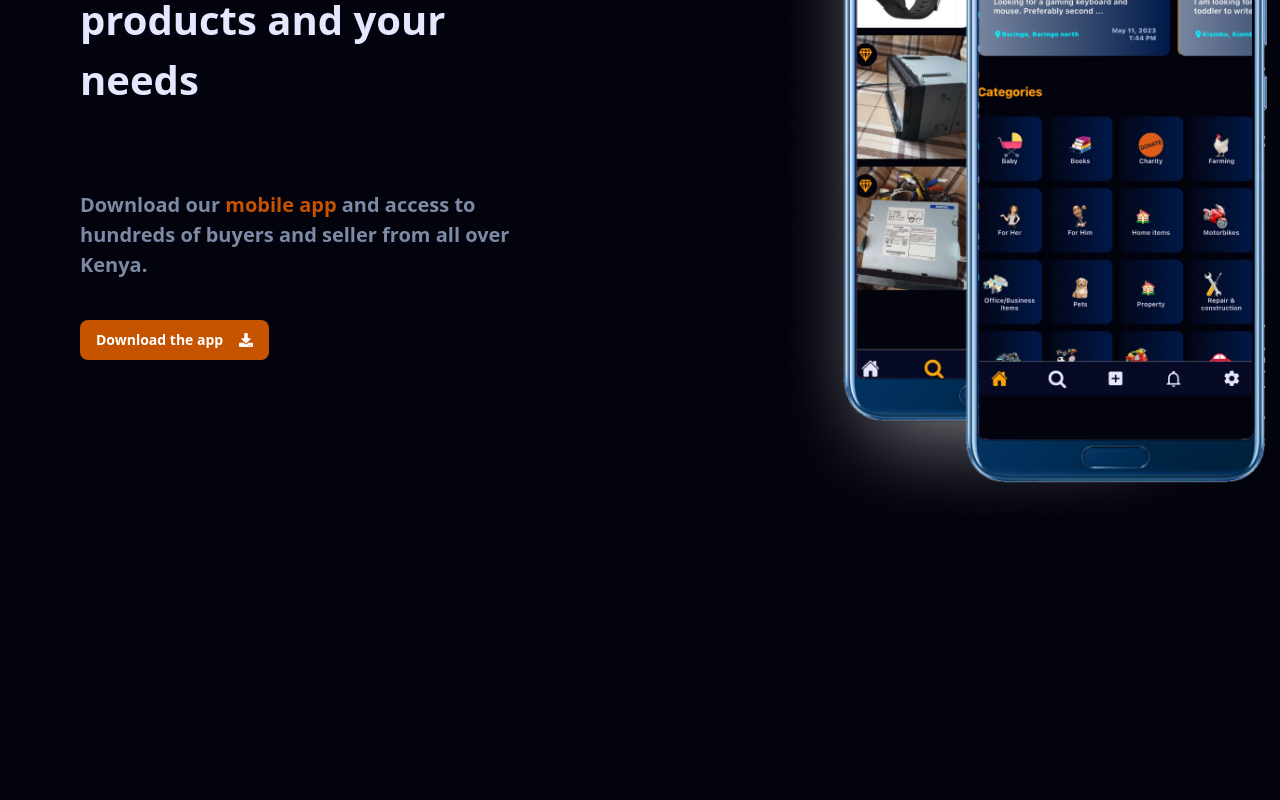
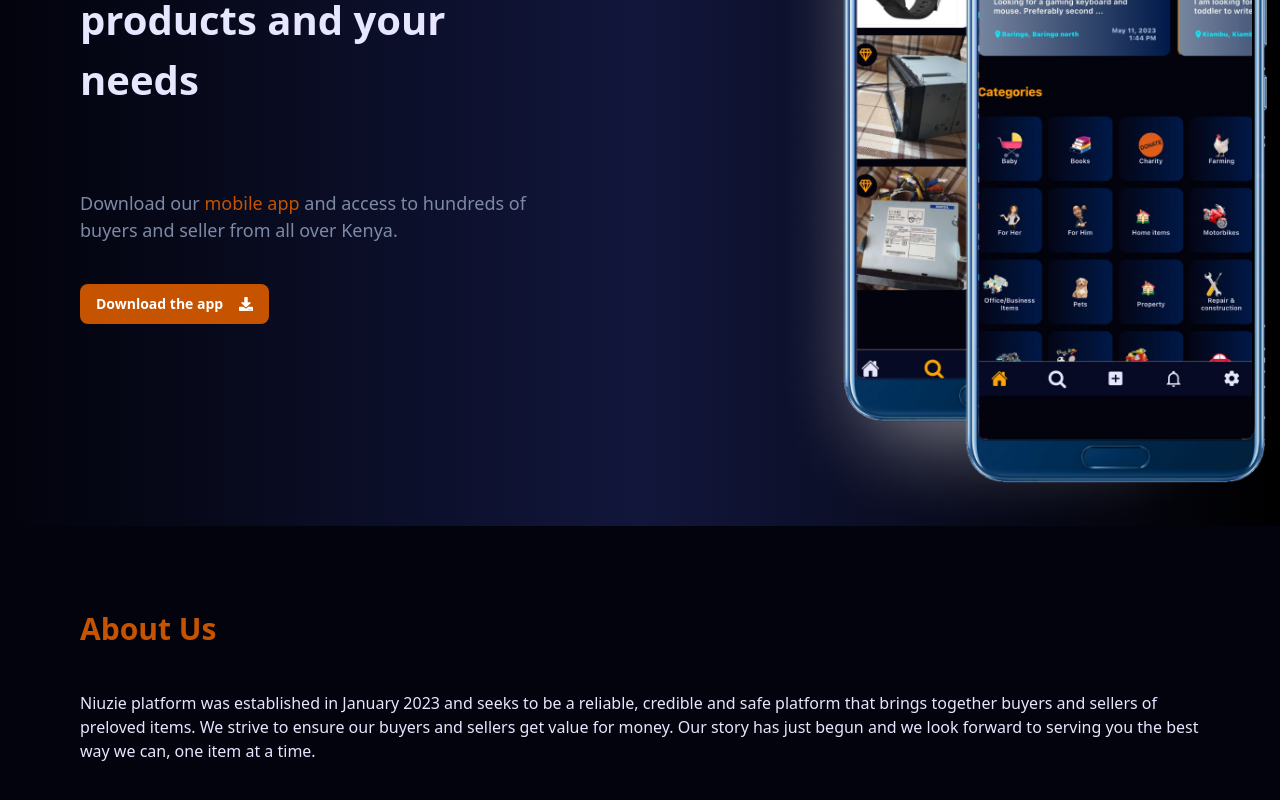
Before and after one commit to IsaacNewtonTingo/niuzie_website, a React (Create React App) app: page / in a window 1280 px wide. Shown: the part 350-1150 px from the top of the page. Before the commit the page ends 876 px from the top, so only its background shows below. Built offline with nearby package versions, Linux system fonts and the light colour scheme.

Commit message:
About us

```diff
--- a/src/App.js
+++ b/src/App.js
@@ -1,4 +1,5 @@
 import "./App.css";
+import AboutUs from "./components/AboutUs";
 import Header from "./components/Header";
 import Intro from "./components/Intro";
 
@@ -7,6 +8,7 @@
     <div className="bg-dark h-full">
       <Header />
       <Intro />
+      <AboutUs />
     </div>
   );
 }
--- /dev/null
+++ b/src/components/AboutUs.jsx
@@ -0,0 +1,17 @@
+import React from "react";
+
+export default function AboutUs() {
+  return (
+    <div className="p-20">
+      <h1 className="text-myOrange font-bold text-[30px]">About Us</h1>
+
+      <p className="text-lightBlue mt-10">
+        Niuzie platform was established in January 2023 and seeks to be a
+        reliable, credible and safe platform that brings together buyers and
+        sellers of preloved items. We strive to ensure our buyers and sellers
+        get value for money. Our story has just begun and we look forward to
+        serving you the best way we can, one item at a time.
+      </p>
+    </div>
+  );
+}
--- a/src/components/Header.jsx
+++ b/src/components/Header.jsx
@@ -26,7 +26,7 @@
   ];
 
   return (
-    <div className="bg-almostDark h-[80px] flex items-center justify-between px-20 ">
+    <div className="bg-almostDark h-[80px] flex items-center justify-between px-20 sticky ">
       <img
         className="w-[120px] object-contain"
         src="/niuzie-full-logo.png"
--- a/src/components/Intro.jsx
+++ b/src/components/Intro.jsx
@@ -3,14 +3,14 @@
 
 export default function Intro() {
   return (
-    <div className="flex justify-between">
+    <div className="flex justify-between bg-gradient-to-r from-dark via-cardColor to-black">
       <div className="w-[50%] p-20">
         <h1 className="text-[40px] text-lightBlue font-bold">
           <span className="text-myOrange">One platform </span>
           to connect sellers and buyers. List your products and your needs
         </h1>
 
-        <h1 className="text-[20px] text-myGray font-bold mt-20">
+        <h1 className="text-[18px] text-myGray font-semi-bold mt-20">
           Download our <span className="text-myOrange">mobile app</span> and
           access to hundreds of buyers and seller from all over Kenya.
         </h1>
```
